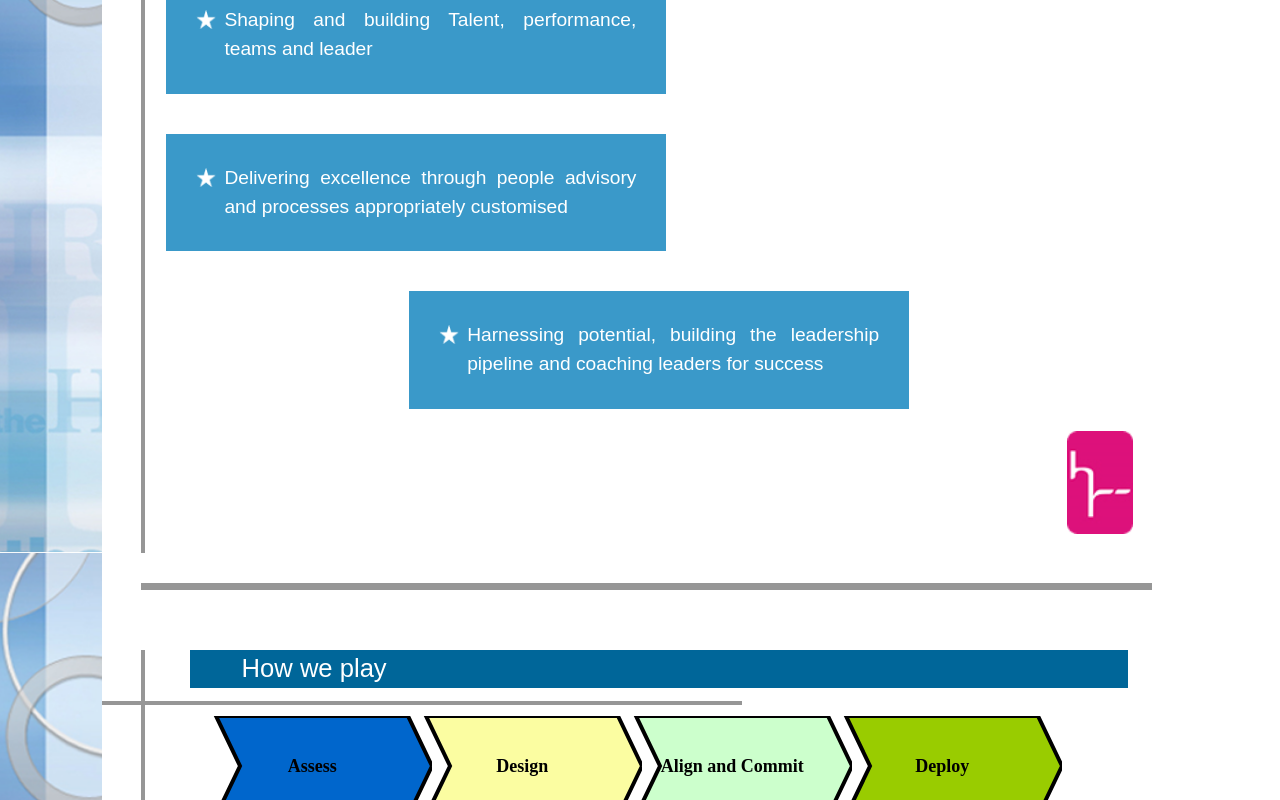
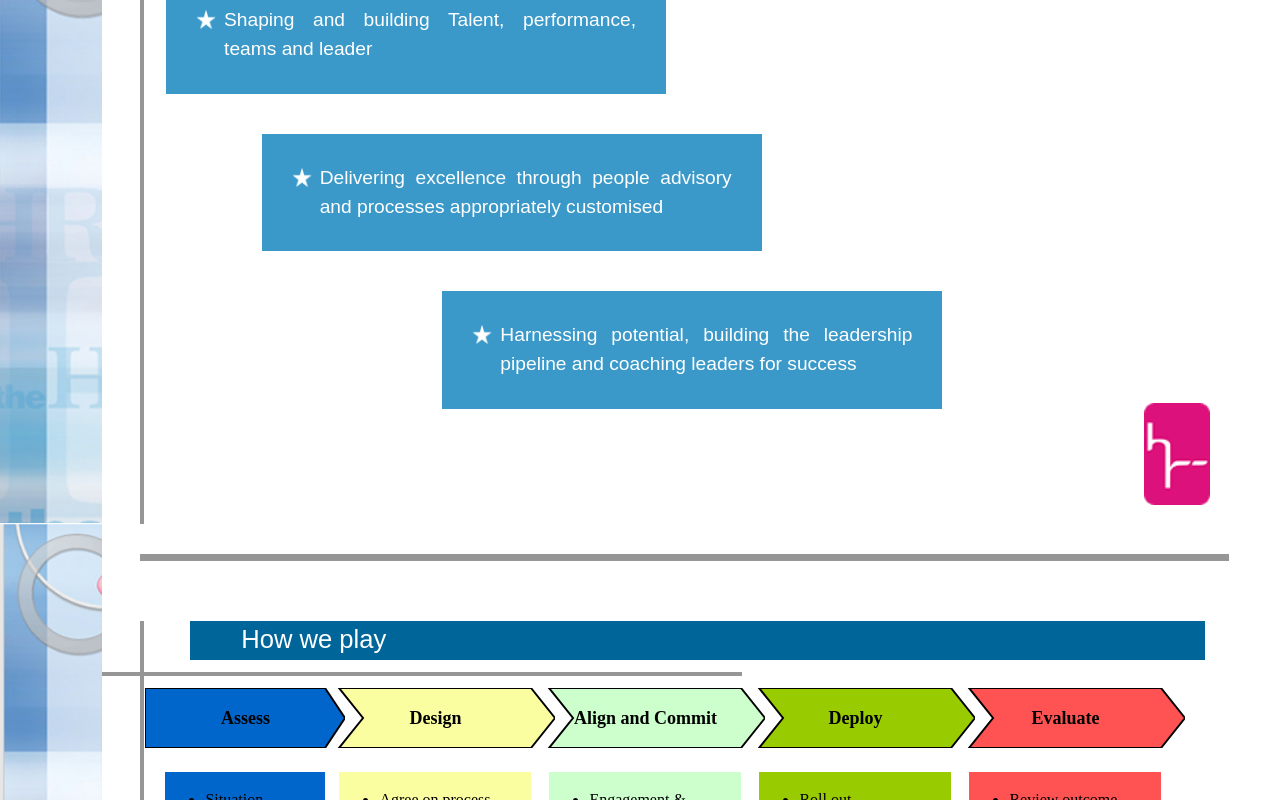
Before and after one commit to AyushSingh-Tomar/HR-C, a React (Vite) app: page / in a window 1280 px wide. Shown: the part 940-1740 px from the top of the page. Built offline with nearby package versions, Linux system fonts and the light colour scheme; a web font is replaced by a local one.

Commit message:
final changes

```diff
--- a/src/App.jsx
+++ b/src/App.jsx
@@ -33,7 +33,7 @@ const App = () => {
 
 
               {/* right content  */}
-              <div className='w-[90%]'>
+              <div className='w-[96%]'>
                 <Home className="font-poppins"
                 homeRef={homeRef}
                 aboutRef={aboutRef}
--- a/src/Components/Contact-Us.jsx
+++ b/src/Components/Contact-Us.jsx
@@ -5,10 +5,10 @@ import FormFooter from './FormFooter'
 function ContactUs() {
 
   return (
-    <div className='mt-[2vw] relative mb-[-7vw]'>
+    <div className='mt-[2vw] relative '>
     <CommonHeading title="Contact Us" />
    <ContactForm/>
-   <div className="mb-[-7vw"> <FormFooter className="mb-[-7vw]"/></div>
+   {/* <div className="mb-[-7vw"> <FormFooter/></div> */}
 
     </div>
   )
--- a/src/Components/HowWePlay.jsx
+++ b/src/Components/HowWePlay.jsx
@@ -1,4 +1,3 @@
-
 import React from 'react';
 import BlueArrow from './arrow';
 import CommonHeading from './CommonHeading';
@@ -12,26 +11,34 @@ const HowWePlay = () => {
       {/* Arrow Formation */}
       <div className="flex flex-wrap justify-center gap-0 p-2 mt-5 relative" style={{ fontFamily: 'Poppins, sans-serif' }}>
         {[
-          { text: "Assess", color: "#0066cc", boxPoints: ["Situation Analysis", "Define Arena of engagement", "First level problem definition"] },
-          { text: "Design", color: "#fbfda1", boxPoints: ["Agree on process intervention", "Define resource", "Agree project objectives"] },
-          { text: "Align and Commit", color: "#ccffcc", boxPoints: ["Engagement & Alignment of key stakeholders", "Prioritize Interventions", "Resource allocation & time lines"] },
-          { text: "Deploy", color: "#99cc00", boxPoints: ["Roll out", "Executional steps", "Speedy execution", "Ensuring that the quality is not compromised"] },
-          { text: "Evaluate", color: "#ff5252", boxPoints: ["Review outcome against agreed objectives", "Seek feedback"] },
+          { text: "Assess", color: "#0066cc", boxPoints: ["Situation Analysis", "Define Arena of engagement", "First level problem definition"], flatTail: true, width: 200 },
+          { text: "Design", color: "#fbfda1", boxPoints: ["Agree on process intervention", "Define resource", "Agree project objectives"], width: 240 },
+          { text: "Align and Commit", color: "#ccffcc", boxPoints: ["Engagement & Alignment of key stakeholders", "Prioritize Interventions", "Resource allocation & time lines"], width: 240 },
+          { text: "Deploy", color: "#99cc00", boxPoints: ["Roll out", "Executional steps", "Speedy execution", "Ensuring that the quality is not compromised"], width: 240 },
+          { text: "Evaluate", color: "#ff5252", boxPoints: ["Review outcome against agreed objectives", "Seek feedback"], width: 240 },
         ].map((step, index) => (
           <div
             key={index}
             className={`min-h-[250px] flex flex-col justify-between w-full sm:w-auto ${index !== 0 ? '-ml-[30px]' : ''}`}
             style={{ fontFamily: 'Poppins, sans-serif' }}
           >
-            <BlueArrow text={step.text} color={step.color} boxPoints={step.boxPoints} width={240} />
+            <BlueArrow
+              text={step.text}
+              color={step.color}
+              boxPoints={step.boxPoints}
+              width={step.width || 800
+
+              }
+              flatTail={step.flatTail || false} // Pass flatTail for first arrow
+            />
           </div>
         ))}
       </div>
 
       {/* Logo Positioned Absolutely at Bottom Right */}
-        <br />
-        <br />
-        <br />
+      <br />
+      <br />
+      <br />
       <div className="absolute bottom-[-5vw] right-[1.5vw]">
         <img src={logo2} className="h-[8vw]" alt="Company Logo" />
       </div>
--- a/src/Components/LeaderShipCoachingAndDevelopment.jsx
+++ b/src/Components/LeaderShipCoachingAndDevelopment.jsx
@@ -277,9 +277,10 @@ const LeaderShipCoachingAndDevelopment = () => {
 
   return (
     <div className='relative mt-8 px-4 md:px-8 pb-[10vw]' style={{ fontFamily: 'Poppins, sans-serif' }}>
-      <CommonHeading title='Leadership Coaching & Development' />
-
-      <div className='flex flex-col md:flex-row items-center md:items-start w-full h-auto mt-6 gap-6 mt-[5%] ml-[7%]'>
+      <h2 className='bg-[#006699] ml-[5vw] text-xl sm:text-[2vw] pl-[4vw] text-white relative z-10 flex items-center h-[3vw]' style={{ fontFamily: "Poppins, sans-serif" }}>
+      Leadership Coaching & Development
+      </h2>
+      <div className='flex flex-col md:flex-row items-center md:items-start w-full h-auto mt-6 gap-6 mt-[5%] '>
 
         {/* Left Section */}
         <div className='w-full md:w-1/3 p-6 text-left break-words'>
--- a/src/Components/Strength.jsx
+++ b/src/Components/Strength.jsx
@@ -55,18 +55,17 @@ const Strength = () => {
         </div>
 
         {/* Strength Box 2 */}
-        <div className='bg-[#3A99C9] w-[280px] text-justify md:w-[500px] p-[30px] flex items-start' style={textStyle}>
+        <div className='bg-[#3A99C9]  w-[280px] text-justify md:w-[500px] p-[30px] flex items-start ml-[9%]' style={textStyle}>
           <img src={star} alt="Star" className='w-[20px] h-[20px] mr-2 mt-1' />
           <p className='text-white' style={textStyle}>Delivering excellence through people advisory and processes appropriately customised</p>
         </div>
 
         {/* Strength Box 3 (Centered) */}
-        <div className='bg-[#3A99C9] w-[280px] text-justify md:w-[500px] p-[30px] flex items-start mx-auto' style={textStyle}>
+        <div className='bg-[#3A99C9] w-[280px] text-justify md:w-[500px] p-[30px] flex items-start mx-auto ml-[26%]' style={textStyle}>
           <img src={star} alt="Star" className='w-[20px] h-[20px] mr-2 mt-1' />
           <p className='text-white' style={textStyle}>Harnessing potential, building the leadership pipeline and coaching leaders for success</p>
         </div>
       </div>
-      <br />
       <br />
       <br />
       <br />
--- a/src/Components/arrow.jsx
+++ b/src/Components/arrow.jsx
@@ -1,12 +1,89 @@
+// import React from 'react';
+
+// const BlueArrow = ({
+//   width = 300,
+//   height = 100,
+//   color = 'blue',
+//   text = 'Arrow Text',
+//   boxPoints = ['Point 1', 'Point 2', 'Point 3'] ,
+//   deskheight = 200
+// }) => {
+//   return (
+//     <div
+//       className="relative flex flex-col items-center justify-center gap-6"
+//       style={{ width, fontFamily: 'Poppins' }}
+//     >
+//       <div className="relative" style={{ width, height }}>
+//         <svg
+//           xmlns="http://www.w3.org/2000/svg"
+//           width={width}
+//           height={height}
+//           viewBox={`0 0 ${width} ${height}`}
+//         >
+//           <polygon
+//             points={`
+//               ${width * 0.1},0
+//               ${width * 0.9},0
+//               ${width},${height / 2}
+//               ${width * 0.9},${height}
+//               ${width * 0.1},${height}
+//               ${width * 0.2},${height / 2}
+//             `}
+//             fill={color}
+//             stroke="black"  // 🖤 Adds black outline
+//             strokeWidth="4"  // ✏️ Defines border thickness
+//           />
+//         </svg>
+
+//         <div
+//           className="absolute top-1/2 left-1/2 flex items-center justify-center w-full h-full text-black font-bold text-lg"
+//           style={{
+//             transform: 'translate(-50%, -50%)',
+//             display: 'flex',
+//             alignItems: 'center',
+//             justifyContent: 'center',
+//             pointerEvents: 'none',
+//             fontFamily: 'Poppins'
+//           }}
+//         >
+//           {text}
+//         </div>
+//       </div>
+
+//       <div
+//         className="p-4 text-black font-bold text-lg"
+//         style={{
+//           width: width * 0.8,
+//           backgroundColor: color,
+//           borderRadius: '0 0 10px 10px',
+//           textAlign: 'left',
+//           height: deskheight,
+//           fontFamily: 'Poppins'
+//         }}
+//       >
+//         <ul className="list-disc pl-6" style={{ fontFamily: 'Poppins' }}>
+//           {boxPoints.map((point, index) => (
+//             <li key={index} className="text-base font-normal" style={{ fontFamily: 'Poppins' }}>
+//               {point}
+//             </li>
+//           ))}
+//         </ul>
+//       </div>
+//     </div>
+//   );
+// };
+
+// export default BlueArrow;
 import React from 'react';
 
 const BlueArrow = ({
   width = 300,
-  height = 100,
+  height = 60,  // Reduced arrow height
   color = 'blue',
   text = 'Arrow Text',
   boxPoints = ['Point 1', 'Point 2', 'Point 3'] ,
-  deskheight = 200
+  deskheight = 200,  // Kept the box height unchanged
+  flatTail = false  // New prop to toggle flat tail
 }) => {
   return (
     <div
@@ -21,17 +98,13 @@ const BlueArrow = ({
           viewBox={`0 0 ${width} ${height}`}
         >
           <polygon
-            points={`
-              ${width * 0.1},0
-              ${width * 0.9},0
-              ${width},${height / 2}
-              ${width * 0.9},${height}
-              ${width * 0.1},${height}
-              ${width * 0.2},${height / 2}
-            `}
+            points={flatTail
+              ? `${width * 0.1},0 ${width * 0.9},0 ${width},${height / 2} ${width * 0.9},${height} ${width * 0.1},${height} 0,${height} 0,0`
+              : `${width * 0.1},0 ${width * 0.9},0 ${width},${height / 2} ${width * 0.9},${height} ${width * 0.1},${height} ${width * 0.2},${height / 2}`
+            }
             fill={color}
-            stroke="black"  // 🖤 Adds black outline
-            strokeWidth="4"  // ✏️ Defines border thickness
+            stroke="black"
+            strokeWidth="2"
           />
         </svg>
 
@@ -39,9 +112,6 @@ const BlueArrow = ({
           className="absolute top-1/2 left-1/2 flex items-center justify-center w-full h-full text-black font-bold text-lg"
           style={{
             transform: 'translate(-50%, -50%)',
-            display: 'flex',
-            alignItems: 'center',
-            justifyContent: 'center',
             pointerEvents: 'none',
             fontFamily: 'Poppins'
           }}
@@ -57,7 +127,7 @@ const BlueArrow = ({
           backgroundColor: color,
           borderRadius: '0 0 10px 10px',
           textAlign: 'left',
-          height: deskheight,
+          height: deskheight,  // Kept unchanged
           fontFamily: 'Poppins'
         }}
       >
--- a/src/Pages/Home.jsx
+++ b/src/Pages/Home.jsx
@@ -100,8 +100,8 @@ import LeaderShipCoachingAndDevelopment from "../Components/LeaderShipCoachingAn
 import IndustriesWeServed from "../Components/Industries-We-Served";
 import ContactUs from "../Components/Contact-Us";
 import HowWePlay from "../Components/HowWePlay";
-
 import leftRibbon from "../assets/left-ribbin.png";
+import FormFooter from "../Components/FormFooter"
 
 const Home = ({ homeRef, aboutRef, contactRef, serviceRef, solutionRef }) => {
   return (
@@ -119,13 +119,20 @@ const Home = ({ homeRef, aboutRef, contactRef, serviceRef, solutionRef }) => {
         { component: <><SectionsLine /><LogoGrid /></> },
         { ref: aboutRef, component: <><SectionsLine /><AboutUs /></> },
         { ref: contactRef, component: <><SectionsLine /><ContactUs /></> },
+        { component: <><FormFooter /></> },
       ].map(({ ref, component }, index) => (
         <section key={index} ref={ref} className="flex items-stretch">
           {/* Left Image Column */}
-          <div className="w-[8vw] flex-shrink-0">
-            <img src={leftRibbon} className="h-full w-full object-cover" alt="Left Ribbon" />
+          <div className="w-[8vw] relative overflow-hidden">
+            <div className="absolute top-0 left-0 w-full h-full">
+              <img
+                src={leftRibbon}
+                className="w-full h-full object-cover"
+                alt="Left Ribbon"
+                style={{ clipPath: 'inset(0 0 0 0)' }}
+              />
+            </div>
           </div>
-
           {/* Right Content Column */}
           <div className="w-[92%]">
             {component}
```
Also changed, not shown: src/Components/ContactForm.jsx (+8 -8 lines), src/Components/FormFooter.jsx (+19 -19 lines), src/Components/LogoGrid.jsx (+8 -9 lines).
